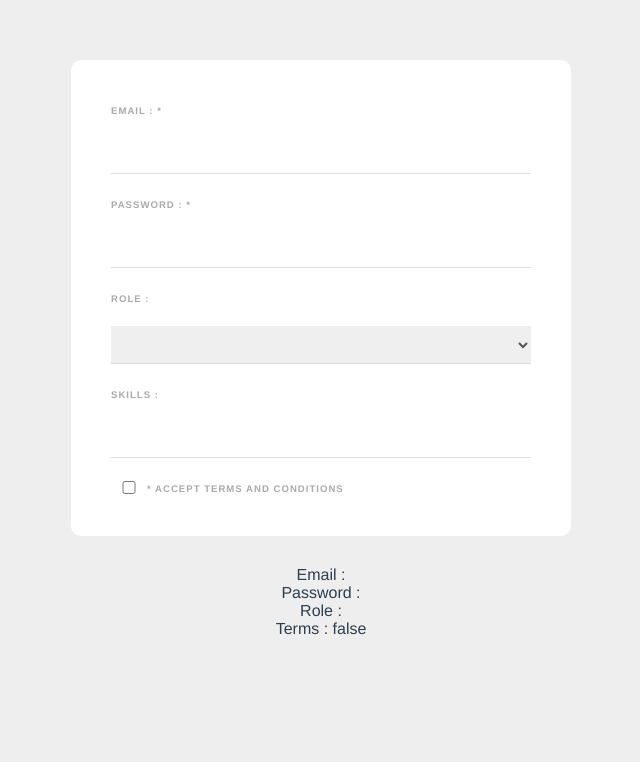
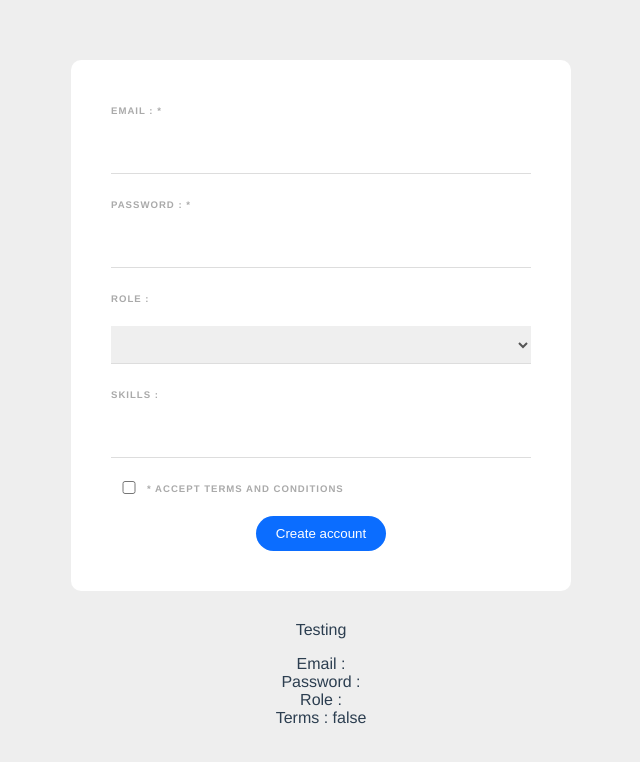
Before and after one commit to mouhsineelachbi/web-form-VueJS3, a Vue app: page / in a window 1280 px wide. Shown: the top 762 px of the page, without its empty margins (319-959 px from the left). Built offline with nearby package versions, Linux system fonts and the light colour scheme.

Commit message:
password validation and handle submit

```diff
--- a/src/components/SignupForm.vue
+++ b/src/components/SignupForm.vue
@@ -1,10 +1,13 @@
 <template>
-  <form>
+  <form @submit.prevent="handleSubmit"> <!-- adding prevent event modifier to prevent refreshing the form after submitting -->
       <label>Email : *</label>
       <input type="email" required v-model="email">
 
       <label>Password : *</label>
       <input type="password" required v-model="password">
+      <div v-if="passwordError" class="error">
+          {{ passwordError }}
+      </div>
 
       <label>Role : </label>
       <select v-model="role">
@@ -28,6 +31,10 @@
           <label>* Accept terms and conditions</label>
       </div>
 
+      <div class="submit">
+          <button>Create account</button>
+      </div>
+
 
       <!--
           In case of multiple checkboxes
@@ -46,11 +53,15 @@
           <label>Jewish</label>
       </div> -->
   </form>
+
+    <p>Testing</p>
+    <p>
+
   Email : {{ email }} <br>
   Password : {{ password }} <br>
   Role : {{ role }} <br>
   Terms : {{ terms }} <br>
-
+    </p>
 </template>
 
 <script>
@@ -64,6 +75,7 @@
             //names: [],
             tempSkill: '',
             skills: [],
+            passwordError: '',
         }
     },
     methods: {
@@ -77,6 +89,18 @@
         },
         deleteSkill (skill) {
             this.skills = this.skills.filter(item => item != skill );
+        },
+        handleSubmit () {
+            //  Password validation using ternary operator
+            this.passwordError = this.password.length > 5 ?
+                                '' : 'Password must be at least 6 chars long';
+            if ( !this.passwordError )  {
+                console.log(`Email : ${this.email}`);
+                console.log(`Password : ${this.password}`);
+                console.log(`Role : ${this.role}`);
+                console.log(`Skills : ${this.skills}`);
+                console.log(`Terms accepted : ${this.terms}`);
+            }
         }
     }
 }
@@ -133,4 +157,25 @@
         color: #777;
         cursor: pointer;
     }
+
+    button {
+        background: #0b6dff;
+        border: 0px;
+        padding: 10px 20px;
+        margin-top: 20px;
+        color: white;
+        border-radius: 20px;
+    }
+
+    .submit {
+        text-align: center;
+    }
+
+    .error {
+        color: #ff0062;
+        margin-top: 10px;
+        margin-bottom: 10px;
+        font-size: 0.8em;
+        font-weight: bold;
+    }
 </style>
```
